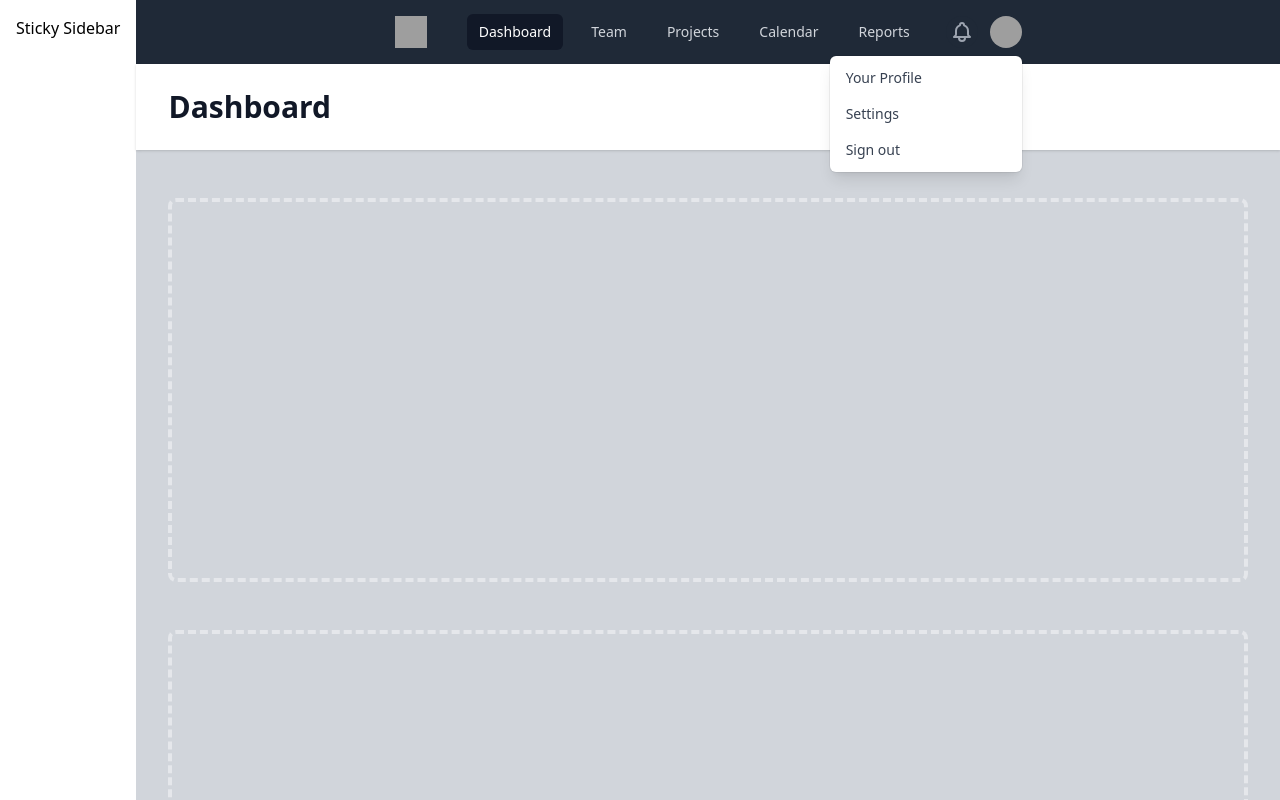
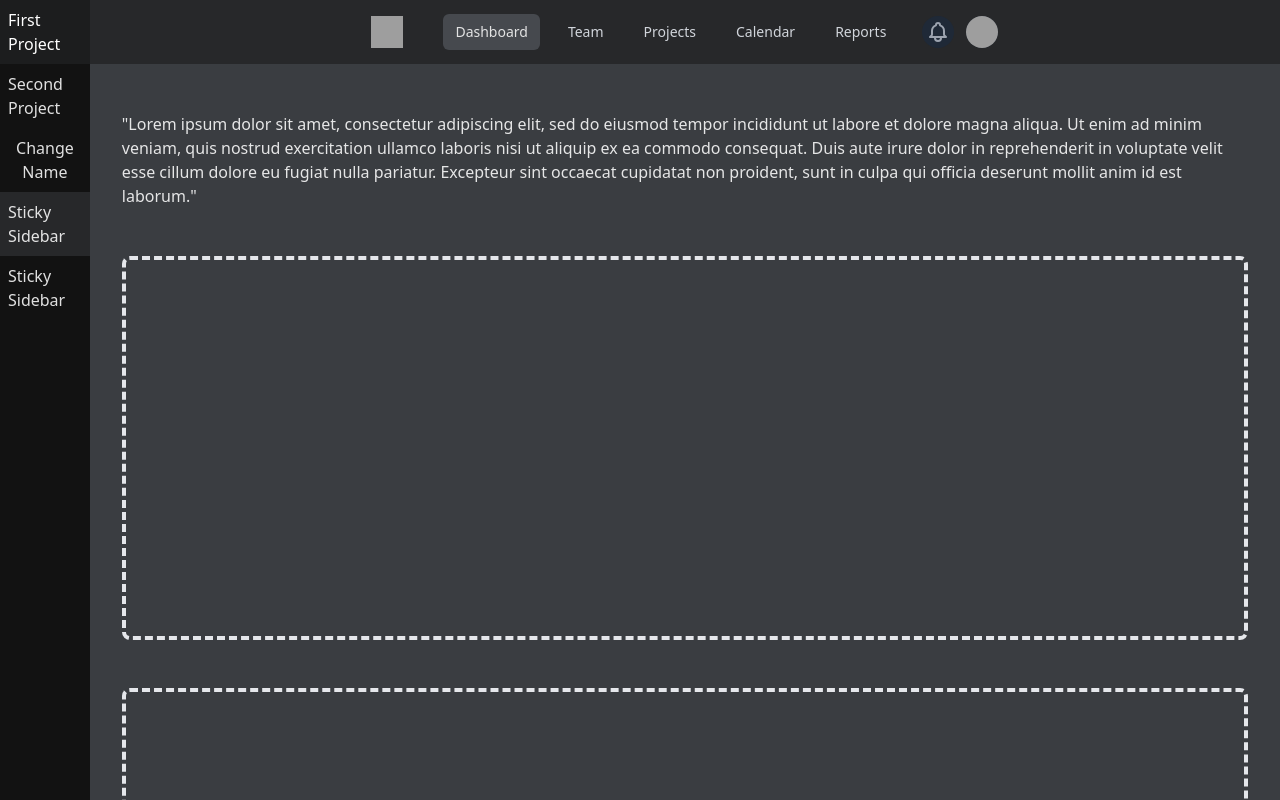
Before and after one commit to jberns/notes, a Next.js app: page / in a window 1280 px wide. Shown: the top 800 px of the page. Built offline with nearby package versions, Linux system fonts and the light colour scheme; grey boxes are pictures that could not be loaded.

Commit message:
Added tailwind

```diff
--- /dev/null
+++ b/models/Project.ts
@@ -0,0 +1,17 @@
+import { types, Instance } from "mobx-state-tree"
+
+export interface IRootStore extends Instance<typeof RootStore> { }
+
+const Project = types.model({
+  id: types.identifier,
+  name: types.string,
+  icon: types.optional(types.string, ""),
+}).actions(self => ({
+  changeName(newName: string) {
+    self.name = newName
+  }
+}))
+
+export const RootStore = types.model({
+  projects: types.map(Project)
+})
--- a/pages/_app.js
+++ /dev/null
@@ -1,7 +0,0 @@
-import '../styles/globals.css'
-
-function MyApp({ Component, pageProps }) {
-  return <Component {...pageProps} />
-}
-
-export default MyApp
--- /dev/null
+++ b/pages/_app.tsx
@@ -0,0 +1,30 @@
+import React, { useContext } from "react";
+import "../styles/globals.css";
+import { IRootStore, RootStore } from "../models/Project";
+
+//https://github.com/mobxjs/mobx-state-tree/issues/1363
+const MSTContext = React.createContext<IRootStore>(null);
+
+export const MSTProvider = MSTContext.Provider;
+
+export function useMST() {
+  const store = useContext(MSTContext);
+  return store;
+}
+
+const initialState = RootStore.create({
+  projects: {
+    1: { id: "1", name: "First Project" },
+    2: { id: "2", name: "Second Project" },
+  },
+});
+
+function MyApp({ Component, pageProps }) {
+  return (
+    <MSTProvider value={initialState}>
+      <Component {...pageProps} />
+    </MSTProvider>
+  );
+}
+
+export default MyApp;
--- a/pages/index.js
+++ b/pages/index.tsx
@@ -1,8 +1,29 @@
 import Head from "next/head";
+import { useMST } from "./_app";
+import { observer } from "mobx-react";
 
 export default function Home() {
+  const store = useMST();
+  console.log(store);
+
+  const ProjectList = observer(() => {
+    return (
+      <div>
+        {Array.from(store.projects.values()).map((project) => (
+          <div className='bg-gray-primary w-full'>
+            <div className='z-0 bg-blue-100 bg-opacity-0 hover:bg-opacity-5 w-full'>
+              <p className='z-auto text-white opacity-h-emp p-2 hover:opacity-100'>
+                {project.name}
+              </p>
+            </div>
+          </div>
+        ))}
+      </div>
+    );
+  });
+
   return (
-    <div>
+    <div className='bg-gray-primary'>
       <Head>
         <title>Create Next App</title>
         <link rel='icon' href='/favicon.ico' />
@@ -12,9 +33,32 @@ export default function Home() {
         {/* <!-- This example requires Tailwind CSS v2.0+ --> */}
         <div className='w-full max-w-8xl mx-auto'>
           <div className='flex'>
-            <div class='h-screen top-0 sticky p-4'>Sticky Sidebar</div>
-            <div className='flex-grow bg-gray-300'>
-              <nav className='w-full flex bg-gray-800'>
+            <div className='h-screen top-0 sticky w-64'>
+              <div className='bg-gray-primary w-full'>
+                {store.projects && <ProjectList />}
+                <div className='z-0 bg-blue-100 bg-opacity-0 hover:bg-opacity-5 w-full'>
+                  <p className='z-auto text-white opacity-h-emp p-2 hover:opacity-100'>
+                    <button onClick={()=>store.projects.get("1").changeName("I changed!")}>Change Name</button>
+                  </p>
+                </div>
+              </div>
+              <div className='bg-gray-primary w-full'>
+                <div className='z-0 bg-blue-100 bg-opacity-10 w-full'>
+                  <p className='z-auto text-white opacity-h-emp p-2'>
+                    Sticky Sidebar
+                  </p>
+                </div>
+              </div>
+              <div className='bg-gray-primary w-full'>
+                <div className='z-0 bg-blue-100 bg-opacity-0 hover:bg-opacity-5 w-full'>
+                  <p className='z-auto text-white opacity-h-emp p-2 hover:opacity-100'>
+                    Sticky Sidebar
+                  </p>
+                </div>
+              </div>
+            </div>
+            <div className='flex-grow bg-gray-primary'>
+              <nav className='w-full flex bg-blue-100 bg-opacity-10'>
                 <div className='max-w-7xl mx-auto px-4 sm:px-6 lg:px-8'>
                   <div className='flex items-center justify-between h-16'>
                     <div className='flex items-center'>
@@ -30,7 +74,7 @@ export default function Home() {
                           {/* <!-- Current: "bg-gray-900 text-white", Default: "text-gray-300 hover:bg-gray-700 hover:text-white" --> */}
                           <a
                             href='#'
-                            className='bg-gray-900 text-white px-3 py-2 rounded-md text-sm font-medium'
+                            className='bg-blue-100 bg-opacity-20 text-white opacity-h-emp px-3 py-2 rounded-md text-sm font-medium'
                           >
                             Dashboard
                           </a>
@@ -113,7 +157,7 @@ export default function Home() {
                   From: "transform opacity-100 scale-100"
                   To: "transform opacity-0 scale-95"
               --> */}
-                          <div
+                          {/* <div
                             className='origin-top-right absolute right-0 mt-2 w-48 rounded-md shadow-lg py-1 bg-white ring-1 ring-black ring-opacity-5'
                             role='menu'
                             aria-orientation='vertical'
@@ -142,7 +186,7 @@ export default function Home() {
                             >
                               Sign out
                             </a>
-                          </div>
+                          </div> */}
                         </div>
                       </div>
                     </div>
@@ -300,19 +344,18 @@ export default function Home() {
                   </div>
                 </div>
               </nav>
-
-              <header className='bg-white shadow'>
-                <div className='max-w-7xl mx-auto py-6 px-4 sm:px-6 lg:px-8'>
-                  <h1 className='text-3xl font-bold leading-tight text-gray-900'>
-                    Dashboard
-                  </h1>
-                </div>
-              </header>
               <main>
-                <div className='max-w-7xl mx-auto py-6 sm:px-6 lg:px-8'>
+                <div className='bg-blue-100 bg-opacity-20 mx-auto py-6 sm:px-6 lg:px-8'>
                   {/* <!-- Replace with your content --> */}
-                  <div className='px-4 py-6 sm:px-0'>
-                    <div className='border-4 border-dashed border-gray-200 rounded-lg h-96'></div>
+                  <div className='text-white opacity-h-emp px-4 py-6 sm:px-0'>
+                    "Lorem ipsum dolor sit amet, consectetur adipiscing elit,
+                    sed do eiusmod tempor incididunt ut labore et dolore magna
+                    aliqua. Ut enim ad minim veniam, quis nostrud exercitation
+                    ullamco laboris nisi ut aliquip ex ea commodo consequat.
+                    Duis aute irure dolor in reprehenderit in voluptate velit
+                    esse cillum dolore eu fugiat nulla pariatur. Excepteur sint
+                    occaecat cupidatat non proident, sunt in culpa qui officia
+                    deserunt mollit anim id est laborum."
                   </div>
 
                   <div className='px-4 py-6 sm:px-0'>
--- a/tailwind.config.js
+++ b/tailwind.config.js
@@ -1,11 +1,22 @@
 module.exports = {
-  purge: ['./pages/**/*.js', './components/**/*.js'],
+  purge: ["./pages/**/*.js", "./components/**/*.js"],
   darkMode: false, // or 'media' or 'class'
   theme: {
-    extend: {},
+    extend: {
+      colors: {
+        gray: {
+          primary: "#121212",
+        },
+      },
+      opacity: {
+        "h-emp": "87%",
+        "l-emp": "50%",
+        disabled: "38%",
+      },
+    },
   },
   variants: {
     extend: {},
   },
   plugins: [],
-}
+};
```
Also changed, not shown: package.json (+8 -0 lines), tsconfig.json (added, +29 -0 lines), next-env.d.ts (added), 1 other file (tests, documents, lock files or other folders).
